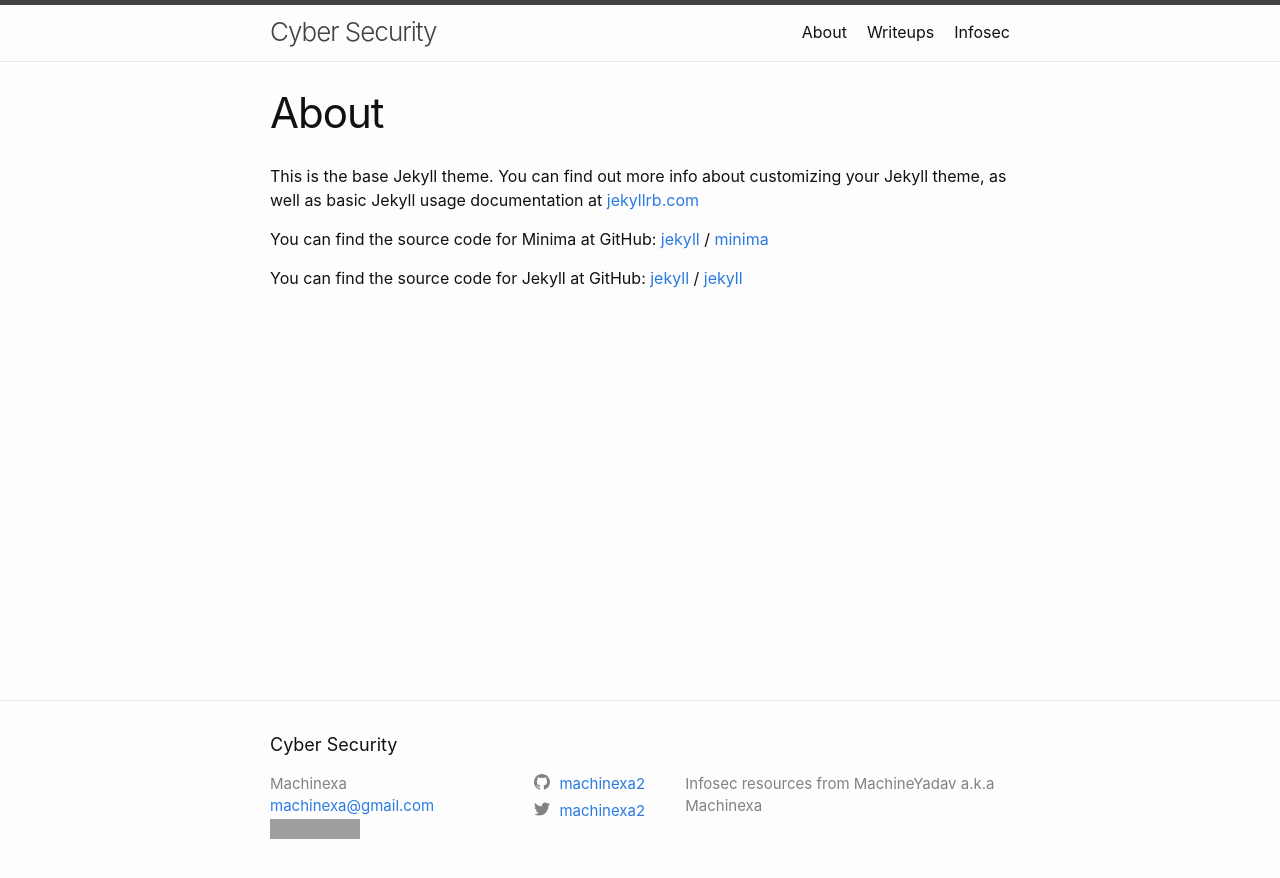
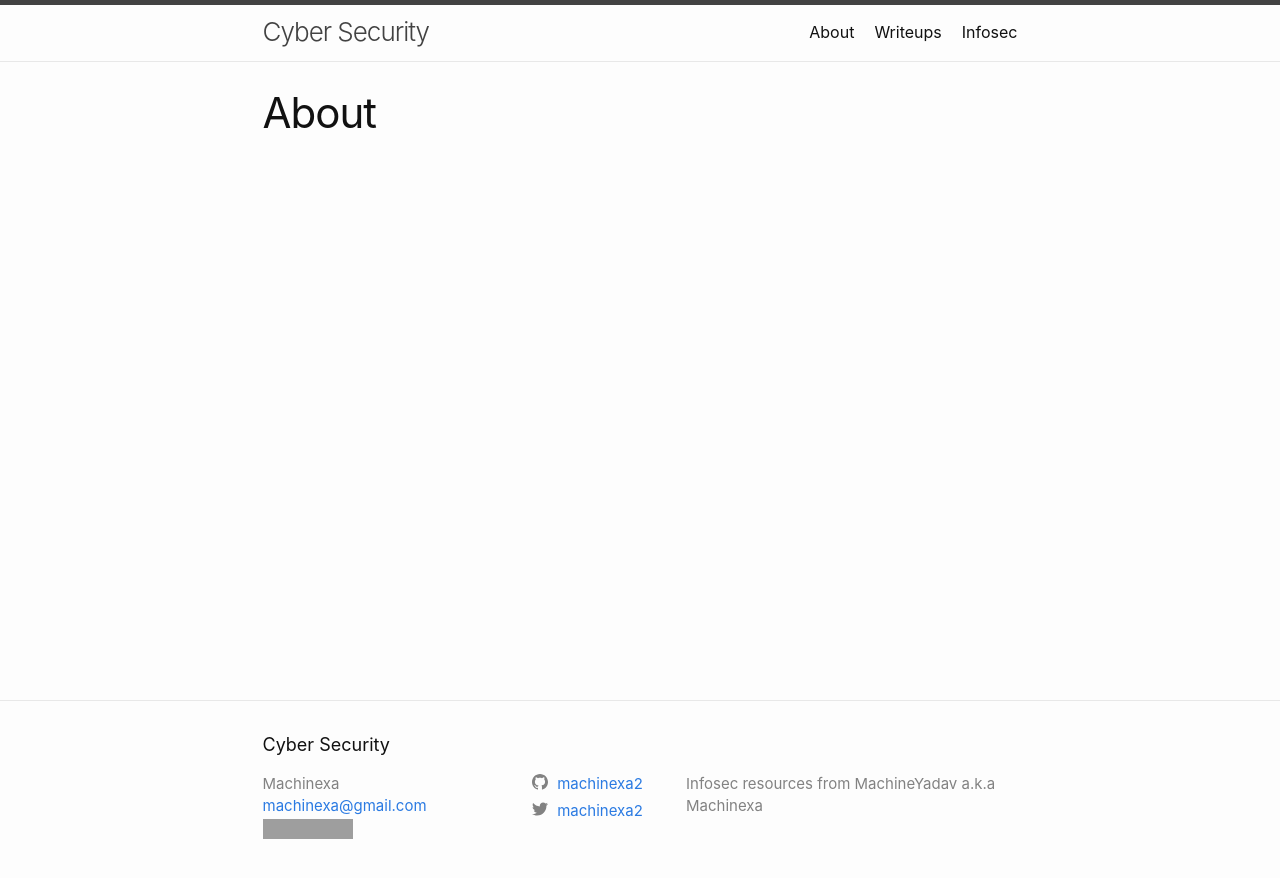
Before and after one commit to machinexa2/machinexa2.github.io, a Jekyll site: the page built from about.markdown, in a window 1280 px wide. Shown: the top 878 px of the page. Built offline with Jekyll 4.4.1, drawn with Linux system fonts in a browser that asks for light colours; grey boxes are pictures that could not be loaded.

Commit message:
10:55:12 PM 09/03/2020

```diff
--- a/_sass/minima/_base.scss
+++ b/_sass/minima/_base.scss
@@ -175,8 +175,8 @@ pre {
  * Wrapper
  */
 .wrapper {
-  max-width: -webkit-calc(#{$content-width} - (#{$spacing-unit} * 2));
-  max-width:         calc(#{$content-width} - (#{$spacing-unit} * 2));
+  max-width: -webkit-calc(#{$content-width} - (#{$spacing-unit} * 1.5));
+  max-width:         calc(#{$content-width} - (#{$spacing-unit} * 1.5));
   margin-right: auto;
   margin-left: auto;
   padding-right: $spacing-unit;
--- a/_sass/minima/_layout.scss
+++ b/_sass/minima/_layout.scss
@@ -214,6 +214,7 @@
  */
 .post-header {
   margin-bottom: $spacing-unit;
+  max-width: 100%;
 }
 
 .post-title {
--- a/about.markdown
+++ b/about.markdown
@@ -3,16 +3,3 @@ layout: page
 title: About
 permalink: /about/
 ---
-
-This is the base Jekyll theme. You can find out more info about customizing your Jekyll theme, as well as basic Jekyll usage documentation at [jekyllrb.com](https://jekyllrb.com/)
-
-You can find the source code for Minima at GitHub:
-[jekyll][jekyll-organization] /
-[minima](https://github.com/jekyll/minima)
-
-You can find the source code for Jekyll at GitHub:
-[jekyll][jekyll-organization] /
-[jekyll](https://github.com/jekyll/jekyll)
-
-
-[jekyll-organization]: https://github.com/jekyll
```
Also changed, not shown: _layouts/post.html (+10 -3 lines), writeups/_posts/2020-08-30-bugcrowd0x07.markdown (added, +9 -0 lines), writeups/_posts/2020-08-30-writeups.markdown (deleted, +0 -7 lines), writeups/assets/images/bugcrowd0x07.jpg (added), 1 other file.
